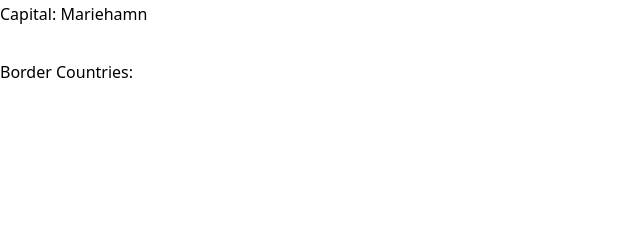
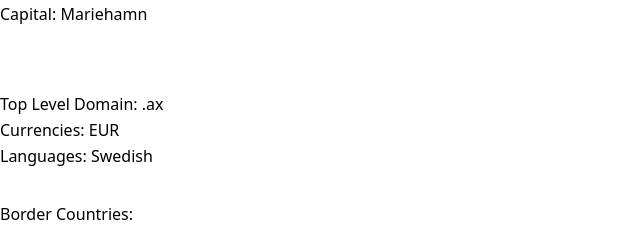
Before and after one commit to velardejm/rest-countries-api, a Next.js app: page /detail/1 in a window 1280 px wide. Shown: the part 482-734 px from the top of the page, without its empty margins (0-640 px from the left). Built offline with nearby package versions, Linux system fonts and the light colour scheme.

Commit message:
Update country detail page.

```diff
--- a/pages/detail/[country].js
+++ b/pages/detail/[country].js
@@ -6,9 +6,24 @@ import Link from "next/link";
 export default function CountryDetail({ countriesData }) {
     const router = useRouter();
 
-    let country = countriesData[Number(router.query.country)];
+    const country = countriesData[Number(router.query.country)];
+    let currencies = '';
+    let languages = '';
+    let borders = [];
 
-    console.log(country);
+    country.languages.forEach((el, i, arr) => {
+        languages += `${el.name}${i < arr.length - 1 ? ', ' : ''}`;
+    });
+
+    country.currencies.forEach((el, i, arr) => {
+        currencies += `${el.code}${i < arr.length - 1 ? ', ' : ''}`;
+    });
+
+    if (country.borders) {
+        country.borders.forEach((el) => {
+            borders.push(el);
+        });
+    }
 
     return (
         <div>
@@ -36,17 +51,17 @@ export default function CountryDetail({ countriesData }) {
                 </p>
             </div>
 
-            {/* <div className='py-8'>
+            <div className='py-8'>
                 <p className='mb-0.5'>
                     <span>Top Level Domain:</span> {country.topLevelDomain}
                 </p>
                 <p className='mb-0.5'>
-                    <span>Currencies:</span> {country.currencies}
+                    <span>Currencies:</span> {currencies}
                 </p>
                 <p className='mb-0.5'>
-                    <span>Languages:</span> {country.languages}
+                    <span>Languages:</span> {languages}
                 </p>
-            </div> */}
+            </div>
 
             <div>
                 <h3>Border Countries:</h3>
```
